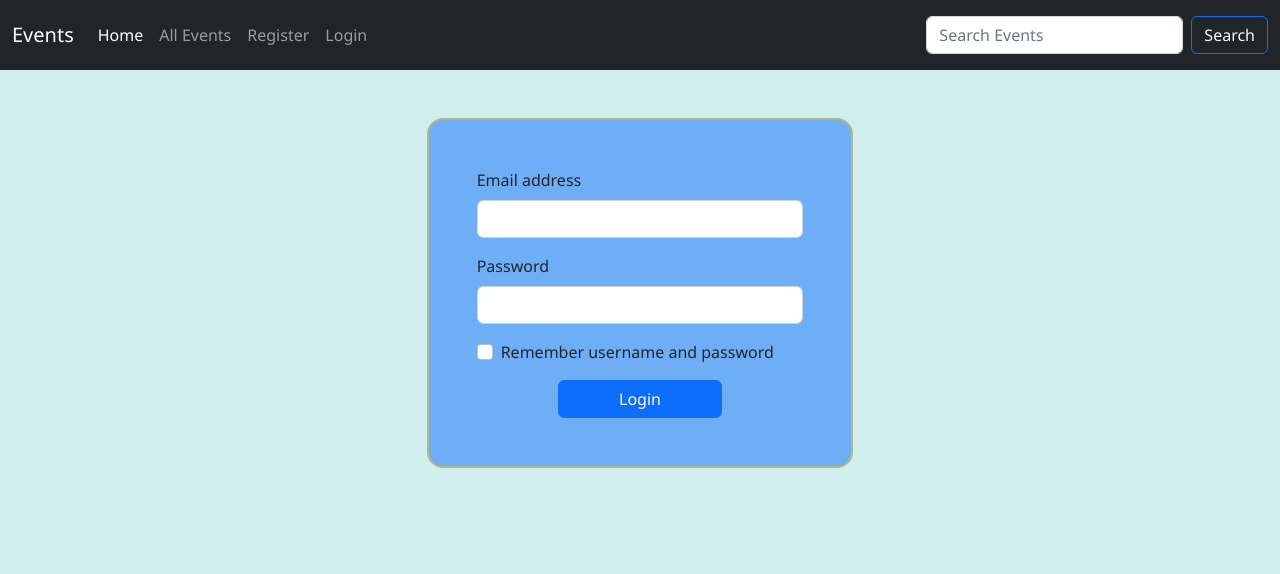
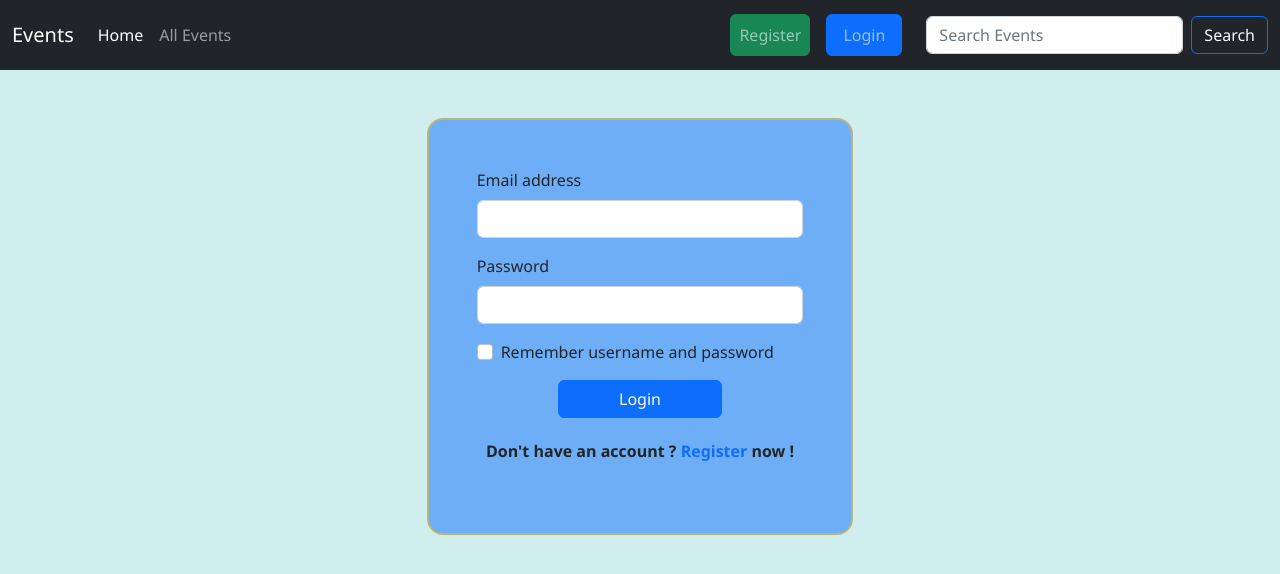
Before and after one commit to unityali99/next-events, a Next.js app: page /login in a window 1280 px wide. Shown: the top 574 px of the page. Built offline with nearby package versions, Linux system fonts and the light colour scheme; no server answers.

Commit message:
Handled user login nad logout. Protected login and signup routes when the user is logged in. Showed the user email on nav when they're logged in

```diff
--- a/components/Header.jsx
+++ b/components/Header.jsx
@@ -1,6 +1,12 @@
+import { useSession, signOut } from "next-auth/react";
 import Link from "next/link";
+import React from "react";
 
-const Header = () => (
+const Header = () => {
+  const { data: session, status } = useSession();
+  const isLoading = status === "loading";
+
+  return (
     <nav className="navbar navbar-expand-md navbar-dark bg-dark align-items-center">
       <div className="container-fluid">
         <a className="navbar-brand" href="#">
@@ -18,7 +24,7 @@ const Header = () => (
           <span className="navbar-toggler-icon"></span>
         </button>
         <div className="collapse navbar-collapse" id="navbarText">
-        <ul className="navbar-nav me-auto mb-2 mb-md-0 align-items-center">
+          <ul className="navbar-nav me-auto mb-md-0 align-items-center">
             <li className="nav-item">
               <Link className="nav-link active" aria-current="page" href="/">
                 Home
@@ -29,15 +35,45 @@ const Header = () => (
                 All Events
               </Link>
             </li>
+          </ul>
+          <ul className="navbar-nav mx-3 align-items-center">
+            {session && (
               <li className="nav-item">
-            <Link className="nav-link" href="/signup">
+                <Link className="nav-link mx-4" href="/profile">
+                  Logged in as {session.user.email}
+                </Link>
+              </li>
+            )}
+            {!isLoading && !session && (
+              <React.Fragment>
+                <li className="nav-item text-light">
+                  <Link
+                    className="nav-link btn btn-success mx-2"
+                    href="/signup"
+                  >
                     Register
                   </Link>
                 </li>
-          <li className="nav-item">
-            <Link className="nav-link" href="/login">
+                <li className="nav-item text-light">
+                  <Link
+                    className="nav-link btn btn-primary mx-2 px-3"
+                    href="/login"
+                  >
                     Login
                   </Link>
+                </li>
+              </React.Fragment>
+            )}
+            <li className="nav-item">
+              {session && (
+                <Link
+                  onClick={signOut}
+                  className="nav-link btn btn-danger text-light"
+                  href="/"
+                >
+                  Logout
+                </Link>
+              )}
             </li>
           </ul>
           <form className="d-flex flex-row flex-wrap justify-content-center align-items-baseline">
@@ -55,5 +91,6 @@ const Header = () => (
       </div>
     </nav>
   );
+};
 
 export default Header;
--- a/components/Login.jsx
+++ b/components/Login.jsx
@@ -1,9 +1,14 @@
 import { useForm } from "react-hook-form";
 import { emailPattern } from "../utils/pattern";
-import { signIn, signOut, useSession } from "next-auth/react";
+import { signIn, useSession } from "next-auth/react";
+import Link from "next/link";
+import { useRouter } from "next/router";
+import LogoutFirst from "./LogoutFirst";
 
 const Login = () => {
+  const router = useRouter();
   const { register, handleSubmit } = useForm();
+  const { status } = useSession();
 
   const submitHandler = async ({ email, password }) => {
     const result = await signIn("credentials", {
@@ -11,8 +16,13 @@ const Login = () => {
       password,
       redirect: false,
     });
-    console.log(result);
+    router.replace("/");
   };
+  if (status === "authenticated") {
+    router.push("/");
+    return <LogoutFirst page="login" />;
+  }
+  if (status === "unauthenticated")
     return (
       <form
         className="container my-4 col-lg-4 col-md-6 col-sm-8 col-9 mt-5 bg-primary p-5 rounded-4 bg-opacity-50 border border-2 border-warning border-opacity-50"
@@ -65,6 +75,16 @@ const Login = () => {
         >
           Login
         </button>
+        <h6 className="text-dark fw-semibold text-center my-4">
+          {`Don't have an account ? `}
+          <Link
+            className="fw-bold link-primary text-decoration-none"
+            href="/signup"
+          >
+            {"Register "}
+          </Link>
+          now !
+        </h6>
       </form>
     );
 };
--- /dev/null
+++ b/components/LogoutFirst.jsx
@@ -0,0 +1,7 @@
+const LogoutFirst = ({ page }) => (
+  <div className="alert alert-danger col-10 col-sm-7 col-lg-4 mx-auto text-center my-5">
+    <h5> Please logout in order to {page}</h5>
+  </div>
+);
+
+export default LogoutFirst;
--- a/pages/index.jsx
+++ b/pages/index.jsx
@@ -5,14 +5,15 @@ import Filter from "../components/Filter";
 import { getFeaturedEvents } from "../utils/api";
 import NewsLetter from "../components/NewsLetter";
 import dynamic from "next/dynamic";
-import { useSession } from "next-auth/react";
 
 const NetworkError = dynamic(() => import("../components/NetworkError"));
 
 const EventsHomePage = (props) => {
   const [events, setEvent] = useState();
 
-  useEffect(() => setEvent(props.events), [props.events]);
+  useEffect(() => {
+    setEvent(props.events);
+  }, [props.events]);
   return (
     <React.Fragment>
       <Filter />
```
Also changed, not shown: components/Signup.jsx (+22 -1 lines). Lines whose indentation alone changed are shown as unchanged.
